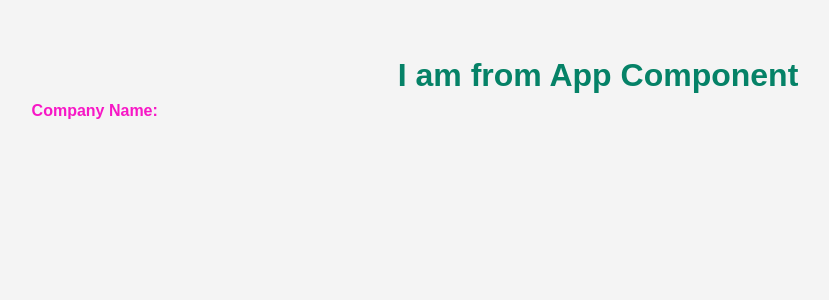
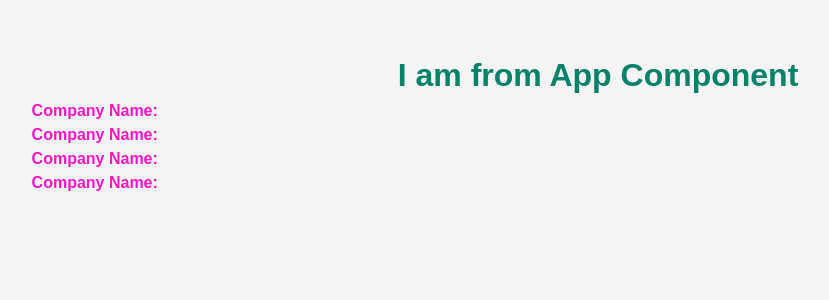
Before and after one commit to miminthikhaff/reactdemoweb, a React (Create React App) app: page / in a window 1280 px wide. Shown: the top 300 px of the page, without its empty margins (42-871 px from the left). Built offline with nearby package versions, Linux system fonts and the light colour scheme.

Commit message:
Refactor App component for improved readability and consistency in JSX formatting

```diff
--- a/src/App.js
+++ b/src/App.js
@@ -10,21 +10,29 @@
   );
 } */
 
-import './App.css';
-import Company from './components/company/Company.js'; // Importing the Company component
-
+import "./App.css";
+import Company from "./components/company/Company.js"; // Importing the Company component
 
 function App() {
   return (
     <div className="container">
-      <h1 className='main-title'>I am from App Component</h1>
-      <Company companyName="Google" details="You can search anything"/>
+      <h1 className="main-title">I am from App Component</h1>
+      <Company companyName="Google" details="You can search anything" />
+      <Company companyName="Microsoft" details="You can explore anything" />
+      <Company companyName="Meta" details="You can connect with anyone" />
+      <Company>
+        <div>
+          <h4>
+            I'm from App component, but I will load inside the company
+            component
+          </h4>
+        </div>
+      </Company>
     </div>
   );
 }
 
 export default App;
-
 
 /*
 
```
